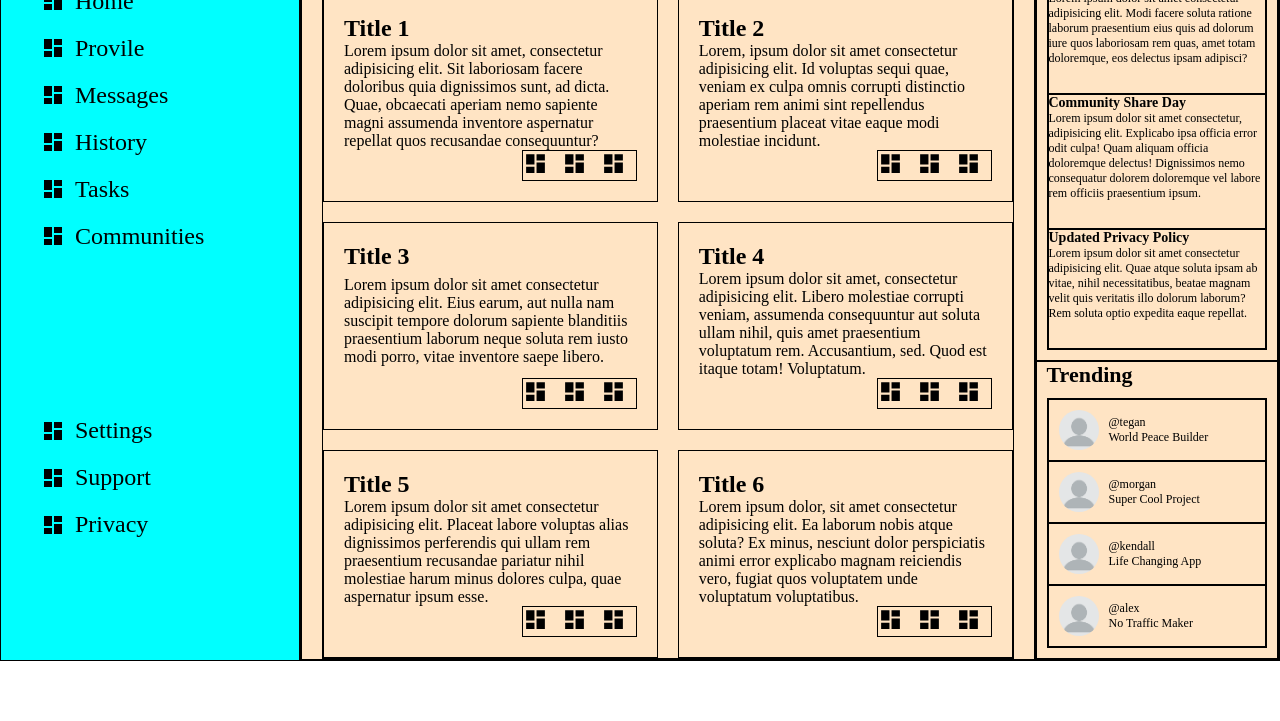
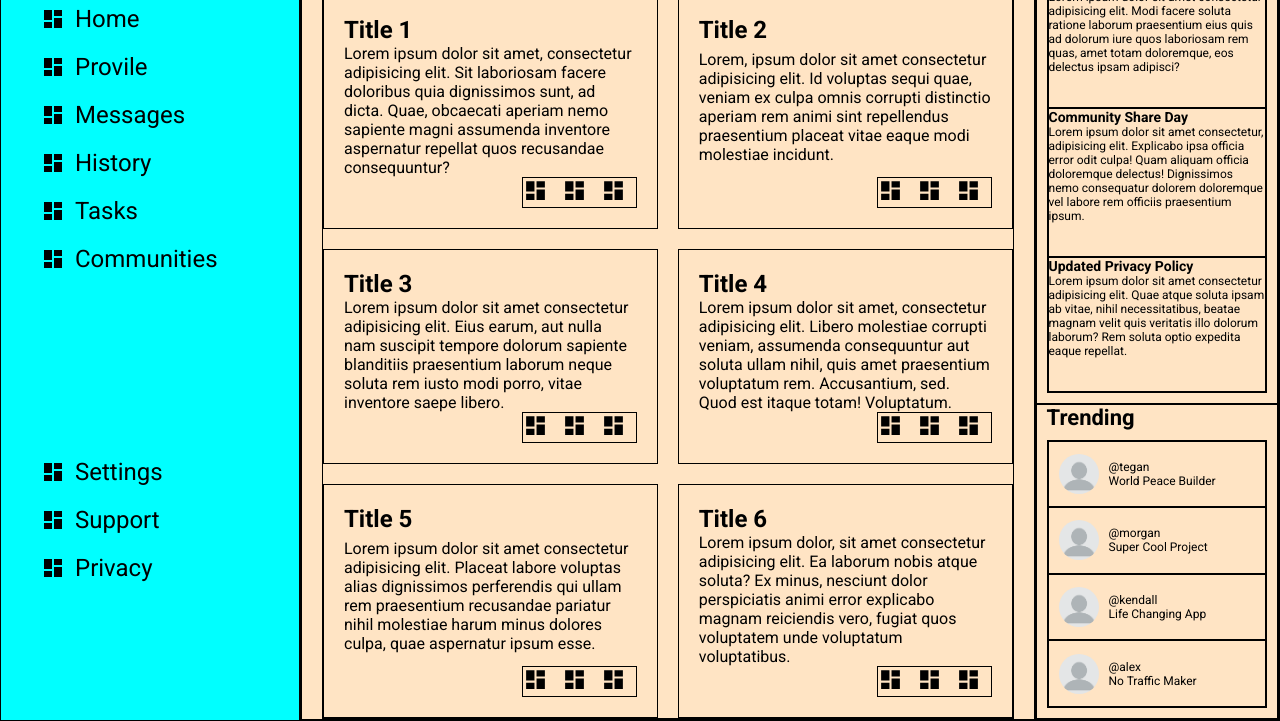
Before and after one commit to JackAgtual/admin-dashboard, a plain HTML site: page index.html in a window 1280 px wide. Shown: the part 232-953 px from the top of the page. Before the commit the page ends 893 px from the top, so only its background shows below. Drawn offline with Linux system fonts and the light colour scheme.

Commit message:
Using roboto font

```diff
--- a/index.html
+++ b/index.html
@@ -6,6 +6,9 @@
     <meta name="viewport" content="width=device-width, initial-scale=1.0">
     <title>Admin Dashboard</title>
     <link rel="stylesheet" href="styles.css">
+    <link rel="preconnect" href="https://fonts.googleapis.com">
+    <link rel="preconnect" href="https://fonts.gstatic.com" crossorigin>
+    <link href="https://fonts.googleapis.com/css2?family=Roboto:wght@100;300;400;500;700;900&display=swap" rel="stylesheet">
 </head>
 <body>
     <div class="sidebar">
--- a/styles.css
+++ b/styles.css
@@ -13,6 +13,8 @@ body {
     height: 100vh;
     display: grid;
     grid-template-columns: minmax(300px, 1fr) 5fr;
+    font-family: 'Roboto', sans-serif;
+
 }
 
 h1, h2, p {
```
